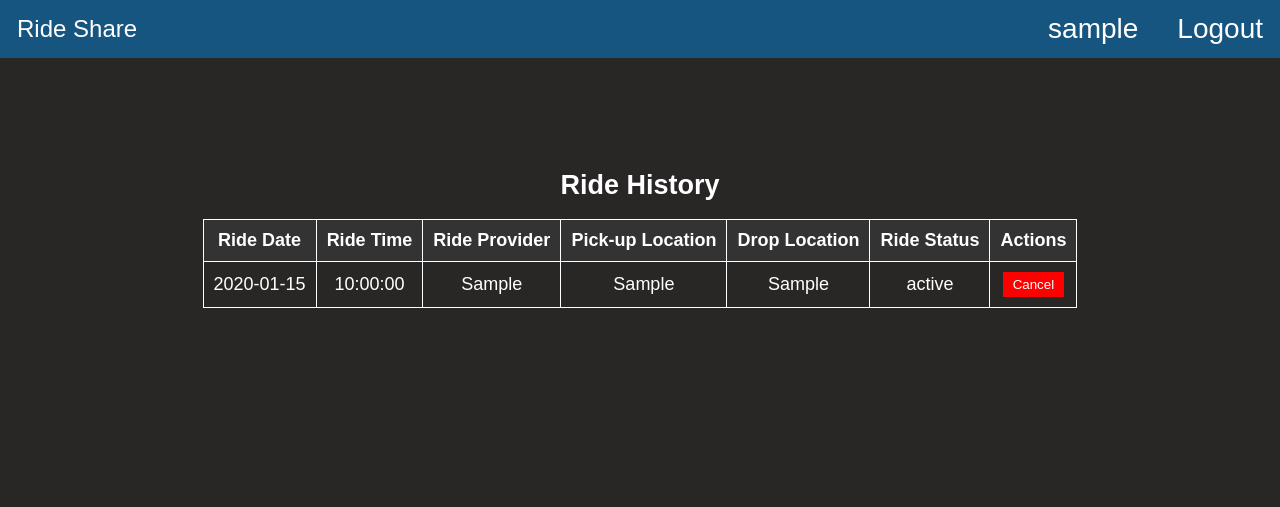
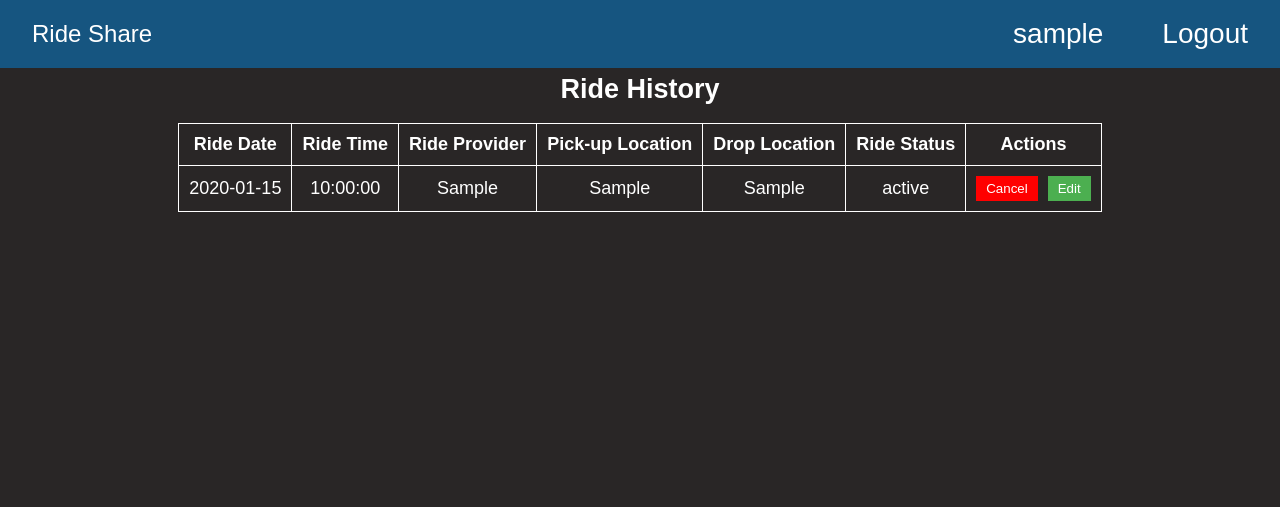
Before and after one commit to Kiran0343/ride-share, a Flask app: page /history in a window 1280 px wide. Shown: the top 507 px of the page. Run offline with Flask 2, Linux system fonts and the light colour scheme; a user stored in the database is signed in; tables that the repository leaves empty hold one stand-in row (values such as "Sample post").

Commit message:
user home page added

```diff
--- a/app/templates/ride_history.html
+++ b/app/templates/ride_history.html
@@ -5,10 +5,121 @@
     <meta name="viewport" content="width=device-width, initial-scale=1.0">
     <title>User Home Page</title>
     <link rel="stylesheet" href="{{ url_for('static', filename='style.css') }}">
+    <style>
+        /* General Styles */
+        body {
+            background-color: #292626;
+            font-family: Arial, sans-serif;
+            color: white;
+        }
+
+        .navbar {
+            background-color: #165580;
+            display: flex;
+            justify-content: space-between;
+            padding: 10px;
+        }
+
+        .nav-left, .nav-right {
+            display: flex;
+            align-items: center;
+        }
+
+        .nav-item {
+            color: white;
+            text-decoration: none;
+            margin: 0 10px;
+        }
+
+        .menu-icon {
+            display: none;
+            cursor: pointer;
+            font-size: 24px;
+            color: white;
+        }
+
+        .ride-history {
+            margin-top: 3em;
+            font-size: 18px;
+            text-align: center;
+        }
+
+        /* Table for larger screens */
+        .ride-table {
+            width: 100%;
+            border-collapse: collapse;
+            margin-top: 1em;
+            border: 1px solid white;
+        }
+
+        .ride-table th, .ride-table td {
+            padding: 10px;
+            border: 1px solid white;
+            text-align: center;
+        }
+
+        /* Card layout for smaller screens */
+        .ride-card {
+            display: none;
+            background-color: #333;
+            padding: 15px;
+            margin: 10px 0;
+            border: 1px solid white;
+            border-radius: 5px;
+            text-align: left;
+        }
+
+        .ride-card div {
+            margin-bottom: 8px;
+        }
+
+        .ride-card button {
+            color: white;
+            background-color: red;
+            border: none;
+            padding: 5px 10px;
+            cursor: pointer;
+        }
+
+        /* Media Queries */
+        @media (max-width: 768px) {
+            /* Hide table and show cards */
+            .ride-table {
+                display: none;
+            }
+
+            .ride-card {
+                display: block;
+            }
+
+            /* Navbar adjustments */
+            .nav-right {
+                display: none;
+                flex-direction: column;
+                background-color: #165580;
+                position: absolute;
+                top: 50px;
+                right: 0;
+                width: 100%;
+            }
+
+            .nav-right.active {
+                display: flex;
+            }
+
+            .menu-icon {
+                display: block;
+            }
+        }
+    </style>
     <script>
+        function toggleMenu() {
+            const navRight = document.querySelector('.nav-right');
+            navRight.classList.toggle('active');
+        }
+
         function confirmCancellation(rideId, row) {
             if (confirm("Are you sure you want to cancel this ride?")) {
-                // Send an AJAX request to delete the ride
                 fetch(`/cancel_ride/${rideId}`, {
                     method: 'POST',
                     headers: {
@@ -18,7 +129,6 @@
                 })
                 .then(response => {
                     if (response.ok) {
-                        // Remove the row from the table
                         row.remove();
                         alert("Ride canceled successfully.");
                     } else {
@@ -31,11 +141,12 @@
                 });
             }
         }
+
     </script>
 </head>
-<body style="background-color: #292626;">
+<body>
 <header>
-    <nav class="navbar" style="background-color: #165580;">
+    <nav class="navbar">
         <div class="nav-left">
             <a href="/" class="nav-item">Ride Share</a>
         </div>
@@ -47,46 +158,66 @@
     </nav>
 </header>
 
-<main style="margin-top: 6em;">
-    <div class="ride-history" style="margin-top: 3em; color: white; font-size: 18px">
-        <h2 style="text-align:center">Ride History</h2>
+<main>
+    <div class="ride-history">
+        <h2>Ride History</h2>
 
         {% if rides %}
-            <table id="rideTable" style="width: 100%; color: white; border-collapse: collapse; margin-top: 1em; border: 1px solid white;">
+            <!-- Table View for Large Screens -->
+            <table class="ride-table">
                 <thead>
-                    <tr style="background-color: #333;">
-                        <th style="padding: 10px; border: 1px solid white;">Ride Date</th>
-                        <th style="padding: 10px; border: 1px solid white;">Ride Time</th>
-                        <th style="padding: 10px; border: 1px solid white;">Ride Provider</th>
-                        <th style="padding: 10px; border: 1px solid white;">Pick-up Location</th>
-                        <th style="padding: 10px; border: 1px solid white;">Drop Location</th>
-                        <th style="padding: 10px; border: 1px solid white;">Ride Status</th>
-                        <th style="padding: 10px; border: 1px solid white;">Actions</th>
+                    <tr>
+                        <th>Ride Date</th>
+                        <th>Ride Time</th>
+                        <th>Ride Provider</th>
+                        <th>Pick-up Location</th>
+                        <th>Drop Location</th>
+                        <th>Ride Status</th>
+                        <th>Actions</th>
                     </tr>
                 </thead>
                 <tbody>
                     {% for ride in rides %}
-                        <tr style="text-align: center;">
-                            <td style="padding: 10px; border: 1px solid white;">{{ ride.date }}</td>
-                            <td style="padding: 10px; border: 1px solid white;">{{ ride.time }}</td>
-                            <td style="padding: 10px; border: 1px solid white;">{{ ride.ride_provider }}</td>
-                            <td style="padding: 10px; border: 1px solid white;">{{ ride.pickup_location }}</td>
-                            <td style="padding: 10px; border: 1px solid white;">{{ ride.drop_location }}</td>
-                            <td class="ride-status" style="padding: 10px; border: 1px solid white;">{{ ride.ride_status }}</td>
+                        <tr>
+                            <td>{{ ride.date }}</td>
+                            <td>{{ ride.time }}</td>
+                            <td>{{ ride.ride_provider }}</td>
+                            <td>{{ ride.pickup_location }}</td>
+                            <td>{{ ride.drop_location }}</td>
+                            <td>{{ ride.ride_status }}</td>
                             <td style="padding: 10px; border: 1px solid white;">
-                                <button onclick="confirmCancellation('{{ ride.id }}', this.closest('tr'))" style="color: white; background-color: red; border: none; padding: 5px 10px; cursor: pointer;">
-                                    Cancel
-                                </button>
-                            </td>
+    <button onclick="confirmCancellation('{{ ride.id }}', this.closest('tr'))" style="color: white; background-color: red; border: none; padding: 5px 10px; cursor: pointer;">
+        Cancel
+    </button>
+    <button onclick="editRide('{{ ride.id }}')" style="color: white; background-color: #4CAF50; border: none; padding: 5px 10px; cursor: pointer; margin-left: 5px;">
+        Edit
+    </button>
+</td>
                         </tr>
                     {% endfor %}
                 </tbody>
             </table>
+
+            <!-- Card View for Small Screens -->
+            {% for ride in rides %}
+                <div class="ride-card">
+                    <div><strong>Ride Date:</strong> {{ ride.date }}</div>
+                    <div><strong>Ride Time:</strong> {{ ride.time }}</div>
+                    <div><strong>Ride Provider:</strong> {{ ride.ride_provider }}</div>
+                    <div><strong>Pick-up Location:</strong> {{ ride.pickup_location }}</div>
+                    <div><strong>Drop Location:</strong> {{ ride.drop_location }}</div>
+                    <div><strong>Ride Status:</strong> {{ ride.ride_status }}</div>
+                    <button onclick="confirmCancellation('{{ ride.id }}', this.parentElement)">
+                        Cancel
+                    </button>
+                </div>
+            {% endfor %}
         {% else %}
             <p>No rides available.</p>
         {% endif %}
     </div>
 </main>
+
 <footer class="footer">
     <p>&copy; 2024 Ride Share Company. All rights reserved.</p>
     <p>
```
Also changed, not shown: app/static/style.css (line endings or trailing spaces).
